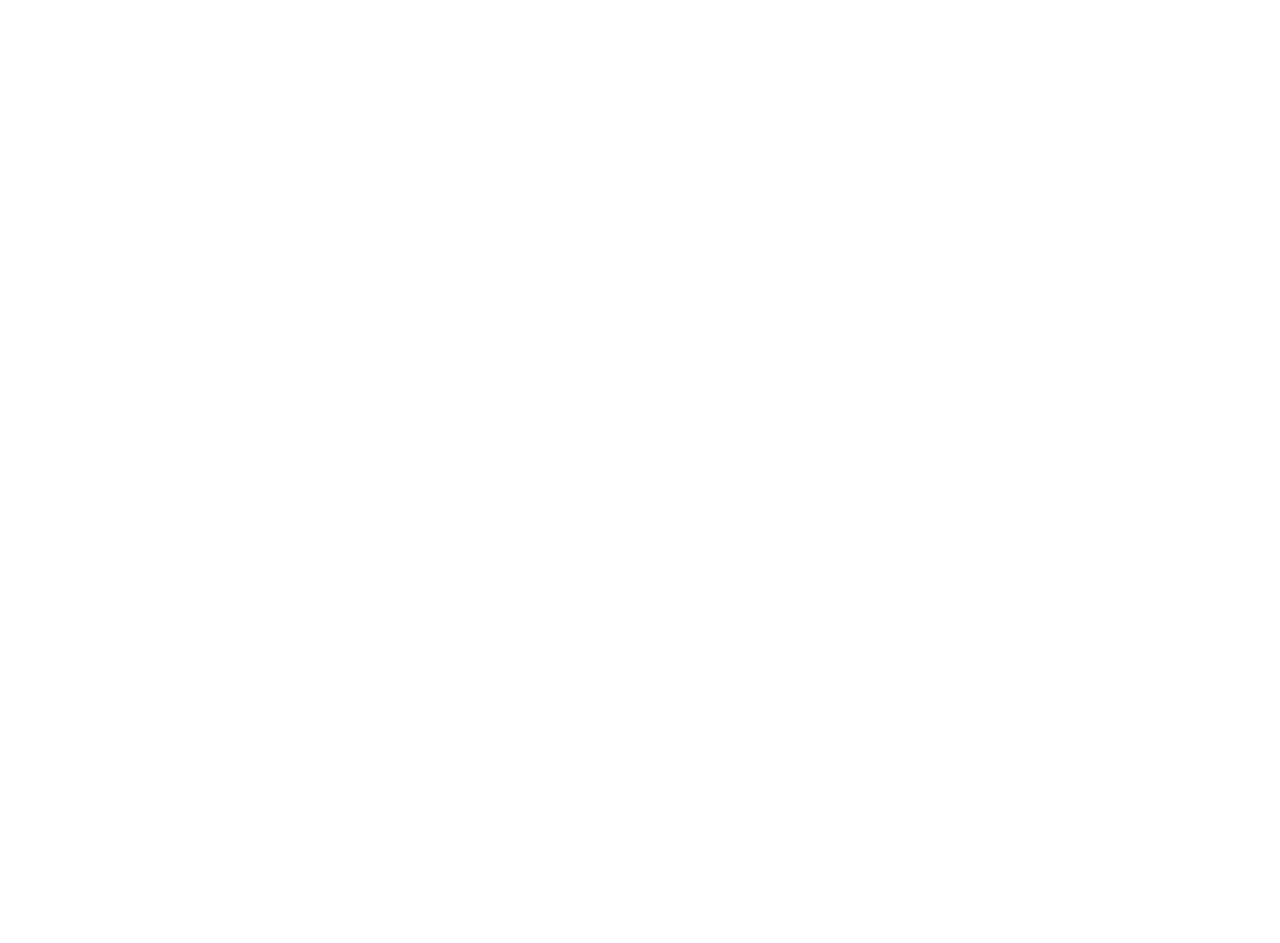
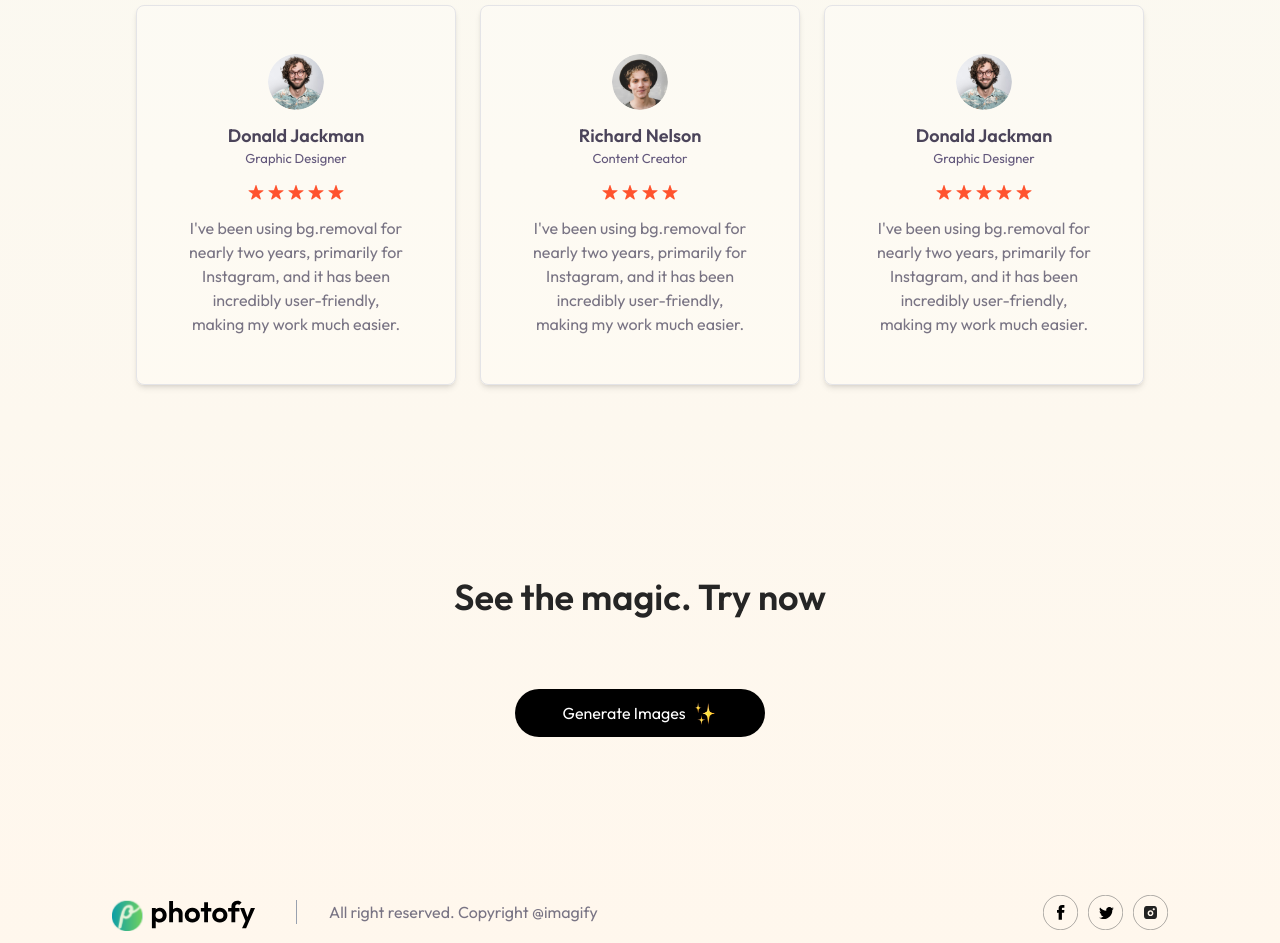
Before and after one commit to sunildas8/photofy, a React (Vite) app: page / in a window 1280 px wide. Shown: the part 2520-3463 px from the top of the page. Before the commit the page ends 2373 px from the top, so only its background shows below. Built offline with nearby package versions, Linux system fonts and the light colour scheme.

Commit message:
complete a generatebtn and footer section and they also completed first page

```diff
--- a/src/App.jsx
+++ b/src/App.jsx
@@ -4,16 +4,18 @@
 import BuyCredit from './pages/BuyCredit'
 import Result from './pages/Result'
 import Navbar from './component/Navbar'
+import Footer from './component/Footer'
 
 const App = () => {
   return (
     <div className='px-4 sm:px-10 md:px-14 lg:px-28 min-h-screen bg-gradient-to-b from-teal-50 to-orange-50'>
-      <Navbar/>
+    <Navbar/>
       <Routes>
         <Route path='/' element={<Home/>}/>
         <Route path='/buy' element={<BuyCredit/>}/>
         <Route path='/result' element={<Result/>}/>
       </Routes>
+    <Footer/>
     </div>
   )
 }
--- a/src/assets/assets.js
+++ b/src/assets/assets.js
@@ -67,7 +67,7 @@
         image:profile_img_2,
         name:'Richard Nelson',
         role:'Content Creator',
-        stars:5,
+        stars:4,
         text:`I've been using bg.removal for nearly two years, primarily for Instagram, and it has been incredibly user-friendly, making my work much easier.`
     },
     {
--- /dev/null
+++ b/src/component/Footer.jsx
@@ -0,0 +1,19 @@
+import React from 'react'
+import { assets } from '../assets/assets'
+
+const Footer = () => {
+  return (
+    <div className='flex items-center justify-between gap-4 py-3 mt-20'>
+        <img src={assets.logo} alt="" className='w-30 sm:w-36 lg:w-42 pr-6' />
+        <p className='flex-1 border-l border-gray-400 pl-8 text-[16px] text-gray3 max-sm:hidden'>All right reserved. Copyright @imagify</p>
+
+        <div className='flex gap-2.5'>
+            <img src={assets.facebook_icon} alt="" />
+            <img src={assets.twitter_icon} alt="" />
+            <img src={assets.instagram_icon} alt="" />
+        </div>
+    </div>
+  )
+}
+
+export default Footer
--- /dev/null
+++ b/src/component/GenerateBtn.jsx
@@ -0,0 +1,15 @@
+import React from 'react'
+import { assets } from '../assets/assets'
+
+const GenerateBtn = () => {
+  return (
+    <div className='pb-16 text-center'>
+        <h1 className='text-[40px] md:text-3xl lg:text-4xl text-primary font-semibold mb-2 py-6 md:py-16'>See the magic. Try now</h1>
+        <button className='flex items-center gap-2 text-white bg-black m-auto px-12 py-3 rounded-full hover:scale-105 transition-all duration-300 cursor-pointer'>Generate Images
+            <img src={assets.star_group} alt="" className='h-6'/>
+        </button>
+    </div>
+  )
+}
+
+export default GenerateBtn
--- a/src/component/Header.jsx
+++ b/src/component/Header.jsx
@@ -14,7 +14,7 @@
         <p className='text-[16px] text-gray mt-4 w-[500px] text-center'>Unleash your creativity with AI. Turn your imagination into visual art in seconds – just type, and watch the magic happen.</p>
 
         <button className='flex items-center gap-2 sm:text-lg text-white bg-black w-auto mt-8 px-12 py-3 rounded-full'>Generate Images
-          <img className='h-7' src={assets.star_group} alt="" />
+          <img src={assets.star_group} alt="" className='h-7'/>
         </button>
 
         <div className='flex flex-wrap gap-3 justify-center mt-16'>
--- a/src/component/Navbar.jsx
+++ b/src/component/Navbar.jsx
@@ -13,7 +13,6 @@
         <Link to='/'>
            <img src={assets.logo} alt="" className='w-28 sm:w-32 lg:w-40'/>
         </Link>
-
 
         <div>
             {user
--- /dev/null
+++ b/src/component/Testimonials.jsx
@@ -0,0 +1,31 @@
+import React from 'react'
+import { assets, testimonialsData } from '../assets/assets'
+
+const Testimonials = () => {
+  return (
+    <div className='flex flex-col justify-center items-center my-20 py-12'>
+        <h1 className='text-[40px] sm:text-4xl text-primary font-semibold mb-2'>Customer testimonials</h1>
+        <p className='text-4 text-gray3 mb-8'>What Our Users Are Saying</p>
+
+        <div className='flex flex-wrap gap-6'>
+            {testimonialsData.map((testimonial, index)=>(
+                <div key={index} className='bg-white/20 p-12 shadow-md border border-zinc-200 hover:scale-[1.02] rounded-[8px] cursor-pointer w-80 m-auto transition-all duration-300'>
+                    <div className='flex flex-col items-center'>
+                        <img src={testimonial.image} alt="" className='w-14 rounded-full' />
+                        <h2 className='text-[18px] text-headline font-semibold mt-3'>{testimonial.name}</h2>
+                        <p className='text-[13px] text-headline2'>{testimonial.role}</p>
+                        <div className='flex my-4 gap-1'>
+                            {Array(testimonial.stars).fill().map((item, index)=>(
+                                <img key={index} src={assets.rating_star} alt="" />
+                            ))}
+                        </div>
+                        <p className='text-[16px] text-gray3 text-center'>{testimonial.text}</p>
+                    </div>
+                </div>
+            ))}
+        </div>
+    </div>
+  )
+}
+
+export default Testimonials
--- a/src/pages/Home.jsx
+++ b/src/pages/Home.jsx
@@ -2,6 +2,8 @@
 import Header from '../component/Header'
 import Steps from '../component/Steps'
 import Description from '../component/Description'
+import Testimonials from '../component/Testimonials'
+import GenerateBtn from '../component/GenerateBtn'
 
 const Home = () => {
   return (
@@ -9,6 +11,8 @@
       <Header/>
       <Steps/>
       <Description/>
+      <Testimonials/>
+      <GenerateBtn/>
     </>
   )
 }
```
